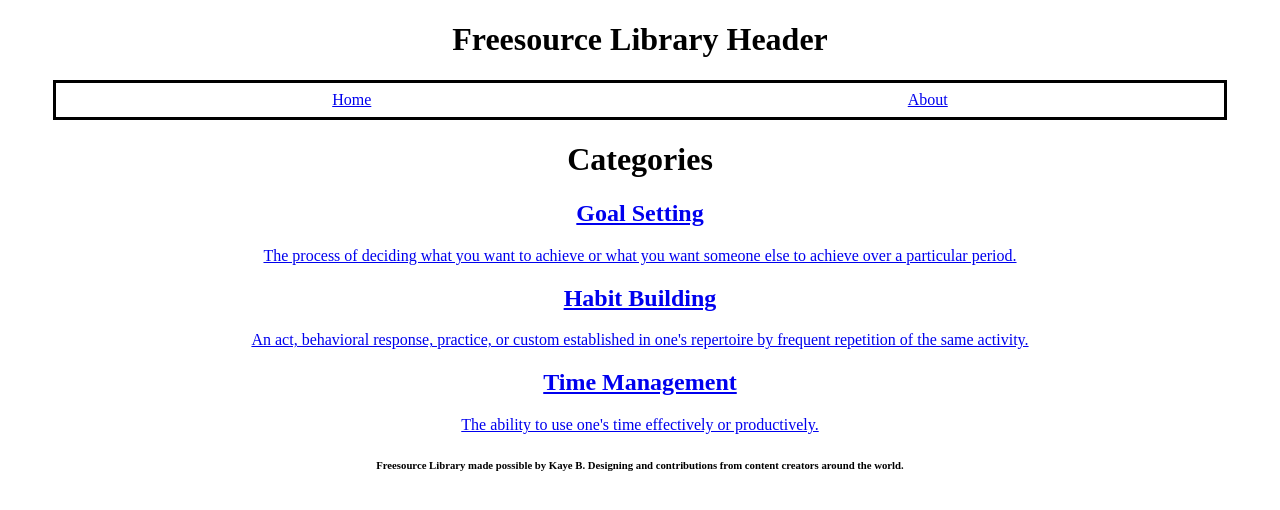
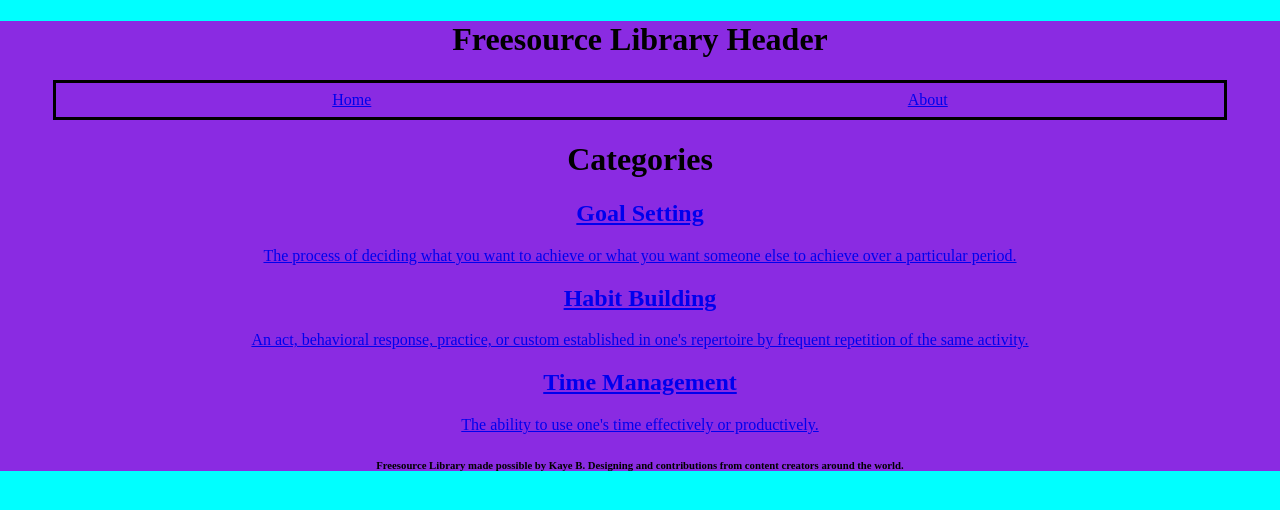
Before and after one commit to KayeB-Designing/freesourceLibrary-frontend, a React (Create React App) app: page / in a window 1280 px wide. Shown: the top 510 px of the page. Built offline with nearby package versions, Linux system fonts and the light colour scheme; no server answers.

Commit message:
starting styling with dummy colors

```diff
--- a/src/App.css
+++ b/src/App.css
@@ -1,3 +1,4 @@
 .App {
   text-align: center;
+  background-color: blueviolet;
 }
--- a/src/index.css
+++ b/src/index.css
@@ -1,3 +1,4 @@
 body {
   margin: 0;
+  background-color: aqua;
 }
--- a/src/index.js
+++ b/src/index.js
@@ -2,7 +2,6 @@ import React from 'react';
 import ReactDOM from 'react-dom/client';
 import './index.css';
 import App from './App';
-import Message from './components/Message';
 
 import { BrowserRouter as Router } from "react-router-dom";
 
```
